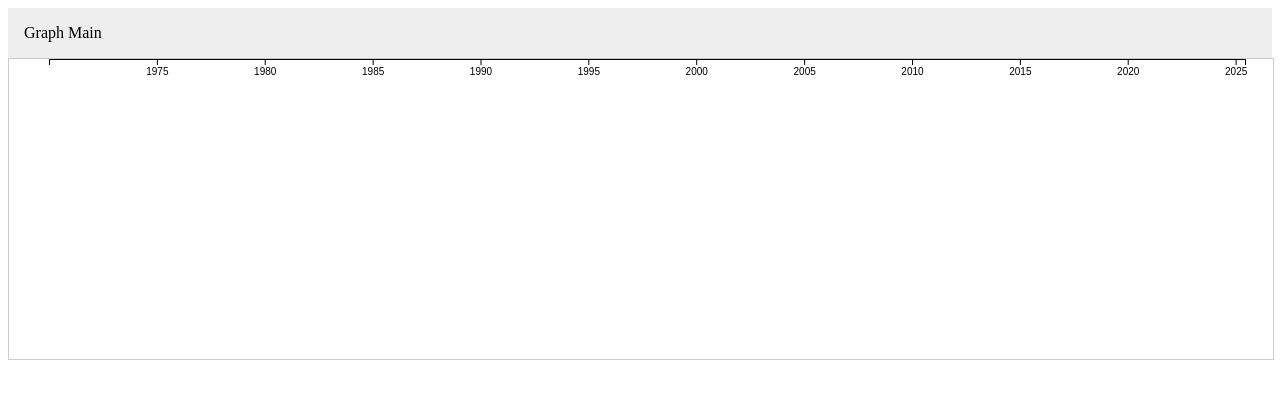
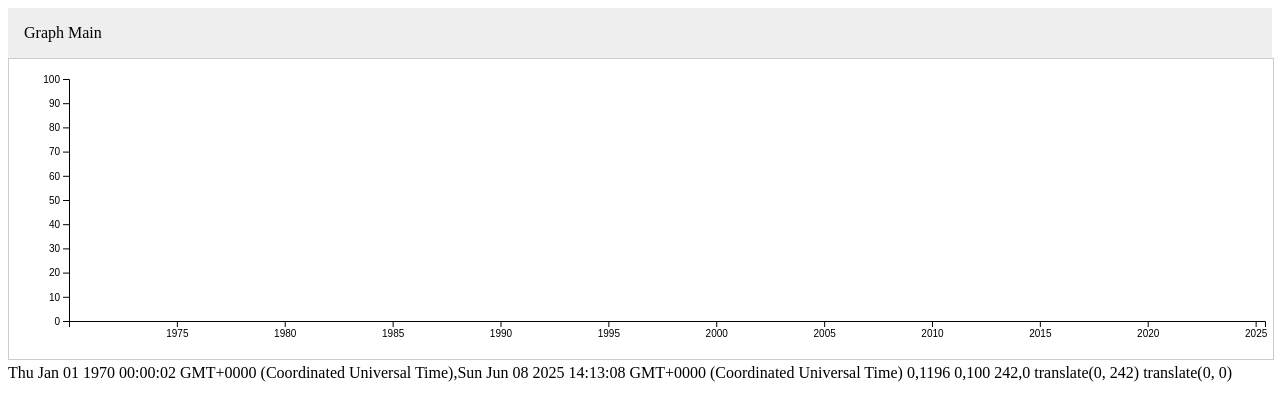
Before and after one commit to tabeatheunicorn/OmnAIView, an Angular app in the folder angular-frontend/: page /graph/main in a window 1280 px wide. Shown: the top 420 px of the page. Built offline with nearby package versions, Linux system fonts and the light colour scheme.

Commit message:
draw x and y axis as expected
The ticks are visible and resizing works as intended. No datasource shown yet.
Move most calculations into the serivce

```diff
--- a/angular-frontend/src/app/graph/graph-data.service.ts
+++ b/angular-frontend/src/app/graph/graph-data.service.ts
@@ -1,19 +1,50 @@
-import { Injectable, signal } from '@angular/core';
-import type { GraphComponent } from './graph.component';
+import { Injectable, signal, linkedSignal } from '@angular/core';
 import { scaleUtc as d3ScaleUtc, scaleLinear as d3ScaleLinear } from 'd3-scale';
 
-
-/**
- * provide in {@link GraphComponent}
- * Requests and transforms data from a datasource into something that
- * can be understood and displayed be the Graph COmponent.
- * This includes calculating the axis and path elements
- */
 @Injectable()
 export class DataSourceService {
+  private readonly $graphDimensions = signal({ width: 0, height: 0 });
+  graphDimensions = this.$graphDimensions.asReadonly();
 
-  xScale = signal(d3ScaleUtc().domain([new Date(2020), new Date()]))
-  yScale = signal(d3ScaleLinear())
+  private readonly $xDomain = signal([new Date(2020), new Date()]);
+  private readonly $yDomain = signal([0, 100]);
+  readonly margin = { top: 20, right: 30, bottom: 40, left: 60 };
 
+  xScale = linkedSignal({
+    source: () => ({
+      dimensions: this.$graphDimensions(),
+      xDomain: this.$xDomain(),
+    }),
+    computation: ({ dimensions, xDomain }) => {
+      const margin = { top: 20, right: 30, bottom: 40, left: 40 };
+      const width = dimensions.width - margin.left - margin.right;
+      return d3ScaleUtc()
+        .domain(xDomain)
+        .range([0, width]);
+    },
+  });
 
+  yScale = linkedSignal({
+    source: () => ({
+      dimensions: this.$graphDimensions(),
+      yDomain: this.$yDomain(),
+    }),
+    computation: ({ dimensions, yDomain }) => {
+      const margin = { top: 20, right: 30, bottom: 40, left: 40 };
+      const height = dimensions.height - margin.top - margin.bottom;
+      return d3ScaleLinear()
+        .domain(yDomain)
+        .range([height, 0]);
+    },
+  });
+
+  updateGraphDimensions(settings: { width: number; height: number }) {
+    const currentSettings = this.$graphDimensions();
+    if (
+      currentSettings.width !== settings.width ||
+      currentSettings.height !== settings.height
+    ) {
+      this.$graphDimensions.set({ width: settings.width, height: settings.height });
+    }
+  }
 }
--- a/angular-frontend/src/app/graph/graph.component.css
+++ b/angular-frontend/src/app/graph/graph.component.css
@@ -2,12 +2,7 @@ svg {
     min-width: 400px;
     min-height: 300px;
     width: 100%;
-    height: auto;
+    height: 100%;
     border: 1px solid #ccc;
     /* optional zur Orientierung */
 }
-
-svg g {
-    width: 100%;
-    height: 100%;
-}
--- a/angular-frontend/src/app/graph/graph.component.html
+++ b/angular-frontend/src/app/graph/graph.component.html
@@ -1,3 +1,16 @@
-<svg #graphContainer appResizeObserver (resize)="graphDimensions.set($event)">
-    <g #xAxes></g>
+<svg #graphContainer appResizeObserver (resize)="updateGraphDimensions($event)">
+    <g [attr.transform]="marginTransform()">
+
+    <g #xAxis [attr.transform]="xAxisTransformString()"></g>
+    <g #yAxis [attr.transform]="yAxisTransformString()"></g>
+    </g>
 </svg>
+
+<div>
+{{dataservice.xScale().domain()}}
+{{dataservice.xScale().range()}}
+{{dataservice.yScale().domain()}}
+{{dataservice.yScale().range()}}
+{{xAxisTransformString()}}
+{{yAxisTransformString()}}
+</div>
--- a/angular-frontend/src/app/graph/graph.component.ts
+++ b/angular-frontend/src/app/graph/graph.component.ts
@@ -5,8 +5,9 @@ import {
   effect,
   viewChild,
   type ElementRef,
+  computed,
 } from '@angular/core';
-import { axisBottom } from 'd3-axis';
+import { axisBottom, axisLeft } from 'd3-axis';
 import { select } from 'd3-selection';
 import { DataSourceService } from './graph-data.service';
 import { ResizeObserverDirective } from '../shared/resize-observer.directive';
@@ -23,26 +24,51 @@ import { transition } from 'd3';
 export class GraphComponent {
   readonly dataservice = inject(DataSourceService);
   readonly svgGraph = viewChild.required<ElementRef<SVGElement>>('graphContainer');
-  readonly axesContainer = viewChild.required<ElementRef<SVGGElement>>('xAxes');
+  readonly axesContainer = viewChild.required<ElementRef<SVGGElement>>('xAxis');
+  readonly axesYContainer = viewChild.required<ElementRef<SVGGElement>>('yAxis');
 
-  readonly graphDimensions = signal({ width: 0, height: 0 });
 
   constructor() {
     queueMicrotask(() => {
-      const rect = this.svgGraph().nativeElement.getBoundingClientRect();
-      if (rect.width > 0 && rect.height > 0) {
-        this.graphDimensions.set({ width: rect.width, height: rect.height });
+      const rect = this.svgGraph().nativeElement.getBoundingClientRect(); if (rect.width > 0 && rect.height > 0) {
+        this.dataservice.updateGraphDimensions({ width: rect.width, height: rect.height });
       }
     });
 
   }
 
+  updateGraphDimensions(dimension: { width: number, height: number }) {
+    this.dataservice.updateGraphDimensions(dimension)
+  }
+
+  marginTransform = computed(() => {
+    return `translate(${this.dataservice.margin.left}, ${this.dataservice.margin.top})`
+  })
+
+  xAxisTransformString = computed(() => {
+    const { width, height } = this.dataservice.graphDimensions();
+    const yScale = this.dataservice.yScale();
+
+    return `translate(0, ${yScale.range()[0]})`; // for d3, (0,0) is the upper left hand corner. When looking at data, the lower left hand corner is (0,0)
+  });
+
+  yAxisTransformString = computed(() => {
+    const { width, height } = this.dataservice.graphDimensions();
+    const xScale = this.dataservice.xScale();
+
+    return `translate(${xScale.range()[0]}, 0)`;
+  });
+
+
   updateXAxisInCanvas = effect(() => {
-    const { width } = this.graphDimensions();
-    if (width === 0) return;
-
-    const x = this.dataservice.xScale().range([40, width - 30]);
+    const x = this.dataservice.xScale()
     const g = this.axesContainer().nativeElement;
     select(g).transition(transition()).duration(300).call(axisBottom(x));
   });
+
+  updateYAxisInCanvas = effect(() => {
+    const y = this.dataservice.yScale();
+    const g = this.axesYContainer().nativeElement;
+    select(g).transition(transition()).duration(300).call(axisLeft(y));
+  });
 }
```
